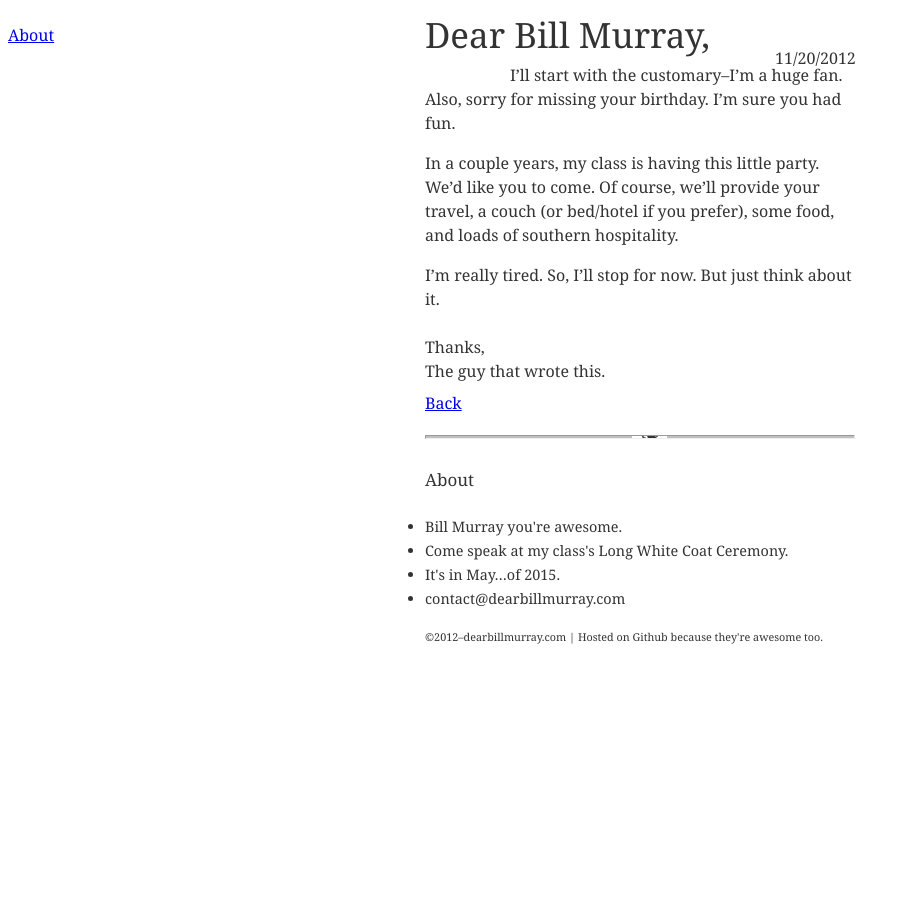
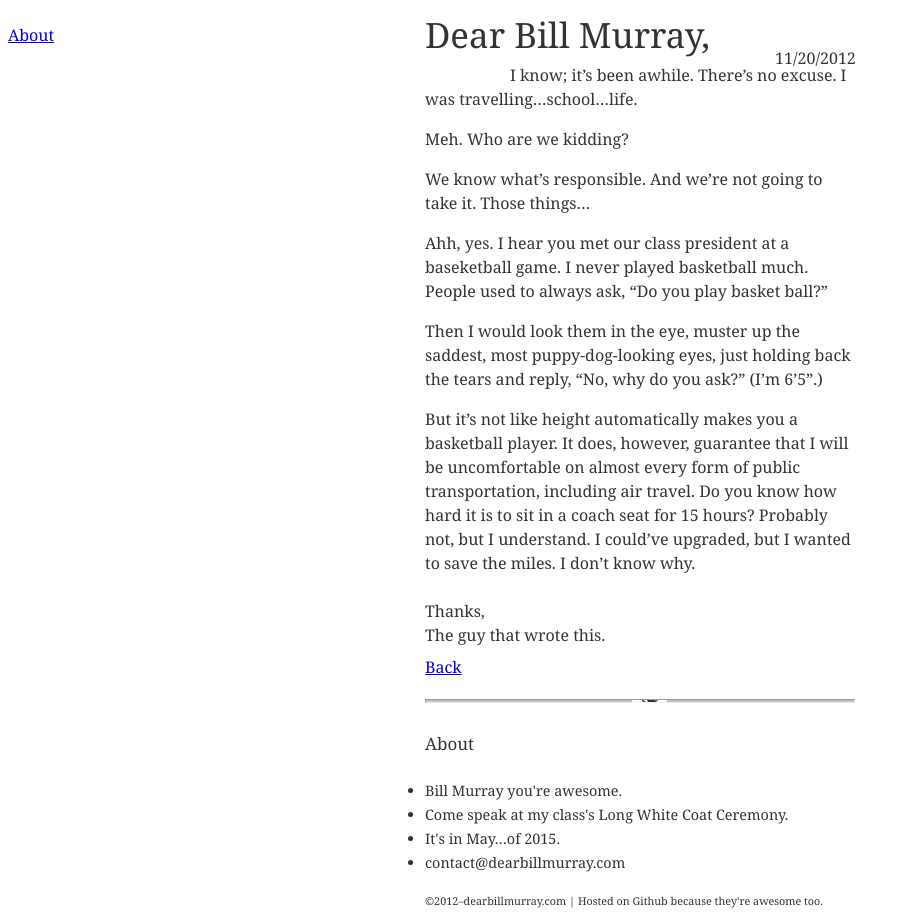
Before and after one commit to lelanhus/dearbillmurray.com, a Jekyll site: the page built from _posts/2012-11-20-i-know-its-been-awhile.md, in a window 1280 px wide. Shown: the whole page, without its empty margins (0-910 px from the left). Built offline with Jekyll 4.4.1, drawn with Linux system fonts in a browser that asks for light colours; before the commit the page ends 900 px from its top, so only the background shows below that.

Commit message:
Adding actual content to the post.

```diff
--- a/_posts/2012-11-20-i-know-its-been-awhile.md
+++ b/_posts/2012-11-20-i-know-its-been-awhile.md
@@ -1,12 +1,18 @@
 ---
 layout: post
-title: I know, it's been awhile.
+title: I know; it's been awhile.
 ---
 <span class="date">
   11/20/2012
 </span>
-I'll start  with the customary&ndash;I'm a huge fan. Also, sorry for missing your birthday. I'm sure you had fun.
+I know; it's been awhile. There's no excuse. I was travelling&hellip;school&hellip;life.
 
-In a couple years, my class is having this little party. We'd like you to come. Of course, we'll provide your travel, a couch (or bed/hotel if you prefer), some food, and loads of southern hospitality.
+Meh. Who are we kidding?
 
-I'm really tired. So, I'll stop for now. But just think about it.
+We know what's responsible. And we're not going to take it. Those things&hellip;
+
+Ahh, yes. I hear you met our class president at a baseketball game. I never played basketball much. People used to always ask, "Do you play basket ball?"
+
+Then I would look them in the eye, muster up the saddest, most puppy-dog-looking eyes, just holding back the tears and reply, "No, why do you ask?" (I'm 6'5".)
+
+But it's not like height automatically makes you a basketball player. It does, however, guarantee that I will be uncomfortable on almost every form of public transportation, including air travel. Do you know how hard it is to sit in a coach seat for 15 hours? Probably not, but I understand. I could've upgraded, but I wanted to save the miles. I don't know why.
```
